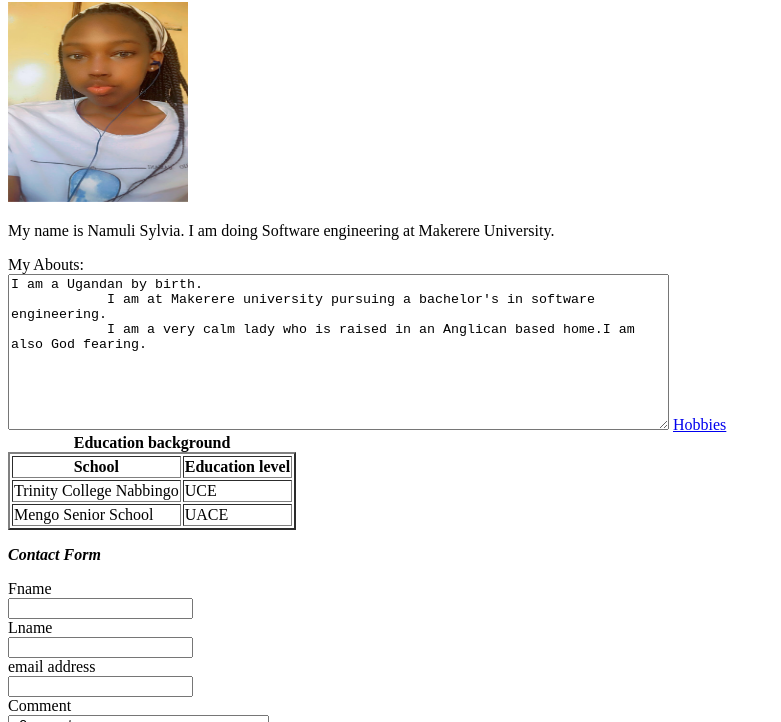
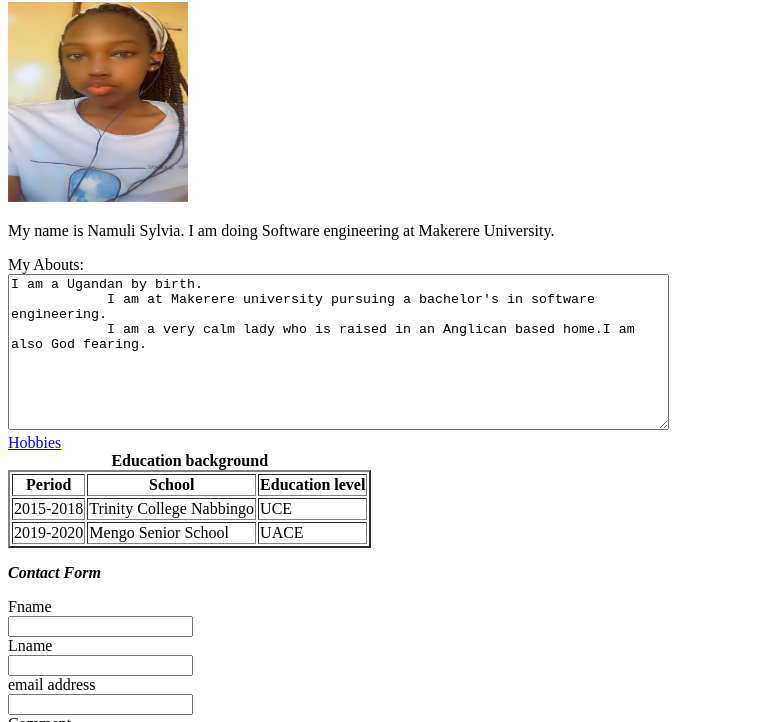
Before and after one commit to NamuliSylvia/firstwebsite, a plain HTML site: page index.html in a window 1280 px wide. Shown: the part 78-800 px from the top of the page, without its empty margins (0-781 px from the left). Drawn offline with Linux system fonts and the light colour scheme.

Commit message:
add to firstwebsite

```diff
--- a/index.html
+++ b/index.html
@@ -17,23 +17,26 @@
         <textarea name="my abouts"  cols="80" rows="10">I am a Ugandan by birth.
             I am at Makerere university pursuing a bachelor's in software engineering.
             I am a very calm lady who is raised in an Anglican based home.I am also God fearing.
-        </textarea>
+        </textarea><br>
         <a href="Hobbies.html"> Hobbies</a>
 
             <table border="2">
                 <caption> <strong>Education background</strong></caption>
                 <thead>
                     <tr>
+                        <th>Period</th>
                         <th>School</th>
                         <th>Education level</th>
                     </tr>
                 </thead>
                 <tbody>
                     <tr>
+                        <td>2015-2018</td>
                         <td>Trinity College Nabbingo</td>
                         <td>UCE</td>
                     </tr>
                     <tr>
+                        <td>2019-2020</td>
                         <td>Mengo Senior School</td>
                         <td>UACE</td>
                     </tr>
```
